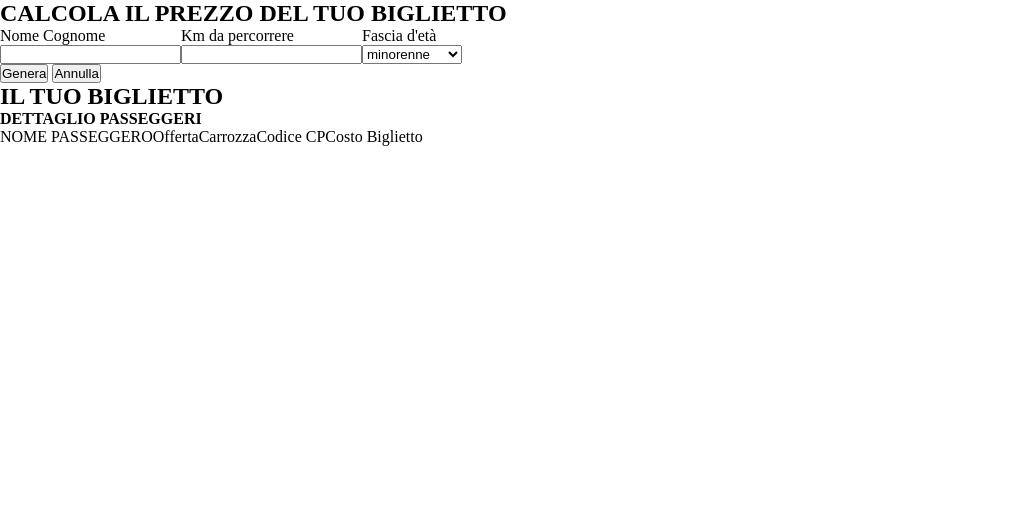
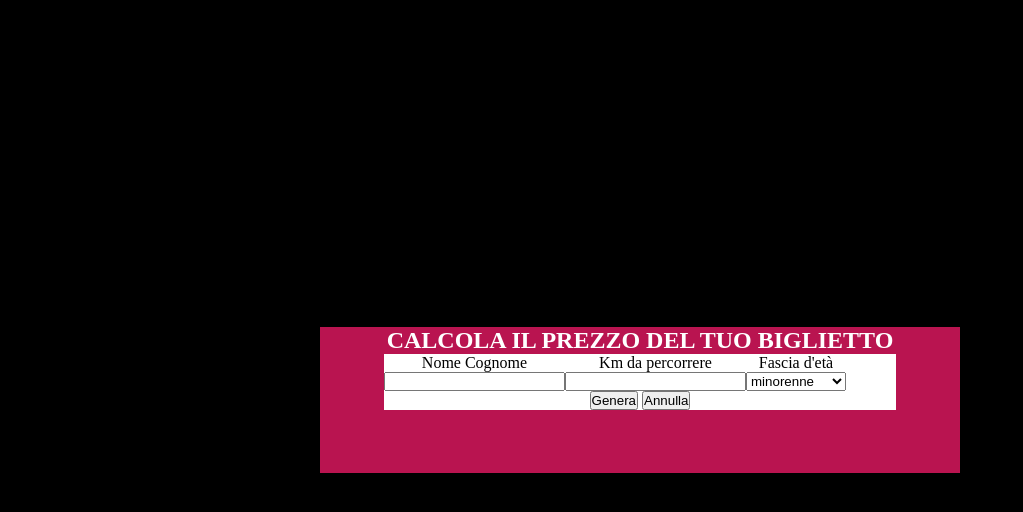
Before and after one commit to marcocaffarelli/js-biglietto-treno-form, a plain HTML site: page index.html in a window 1280 px wide. Shown: the whole page, without its empty margins (0-1023 px from the left). Drawn offline with Linux system fonts and the light colour scheme.

Commit message:
Centrato il  container
Centrato il  container, dato colori allo sfondo e al testo

```diff
--- a/assets/css/style.css
+++ b/assets/css/style.css
@@ -9,7 +9,37 @@
   display: flex;
 }
 
+body{
+  background-color: black;
+  height: 100vh;
+  display: flex;
+}
+
+.container{
+  flex-direction: column;
+  width: 50%;
+  background-color: rgb(185, 20, 80);
+  margin: auto;
+  text-align: center;
+
+}
+
+h2{
+  color: white;
+}
+
+.bianco{
+  background-color: white;
+  width: 80%;
+  margin: auto;
+}
+
 .col{
   display: flex;
   flex-direction: column;
 }
+
+
+#biglietto{
+  opacity: 0;
+}
--- a/index.html
+++ b/index.html
@@ -8,6 +8,7 @@
     <title>Biglietto Treno Form</title>
   </head>
   <body>
+    <div class="container d-flex">
       <!-- form biglietto -->
       <section id="form_biglietto">
         <h2>CALCOLA IL PREZZO DEL TUO BIGLIETTO</h2>
@@ -89,6 +90,8 @@
       </section>
       <!-- /il tuo biglietto -->
 
+    </div>
+
 
 
     <script src="assets/js/main.js"></script>
```
Lines whose indentation alone changed are shown as unchanged.
